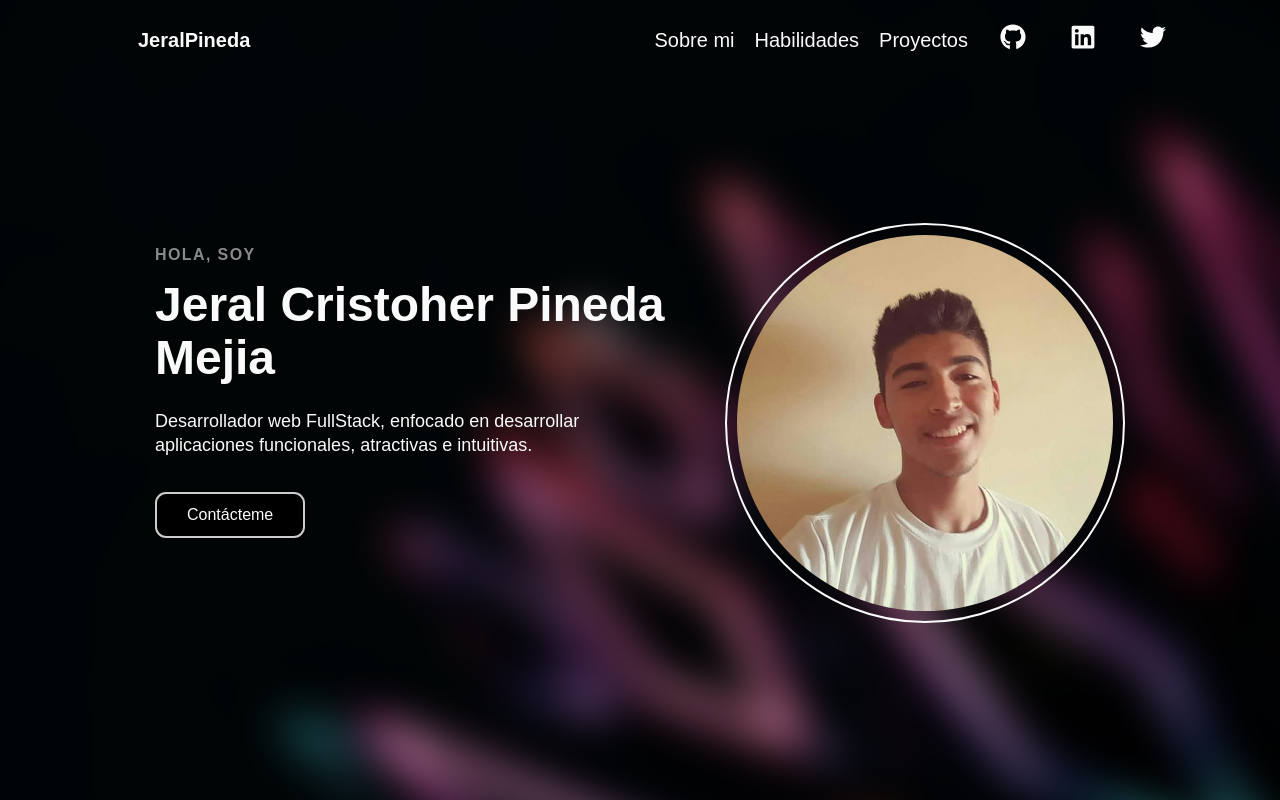
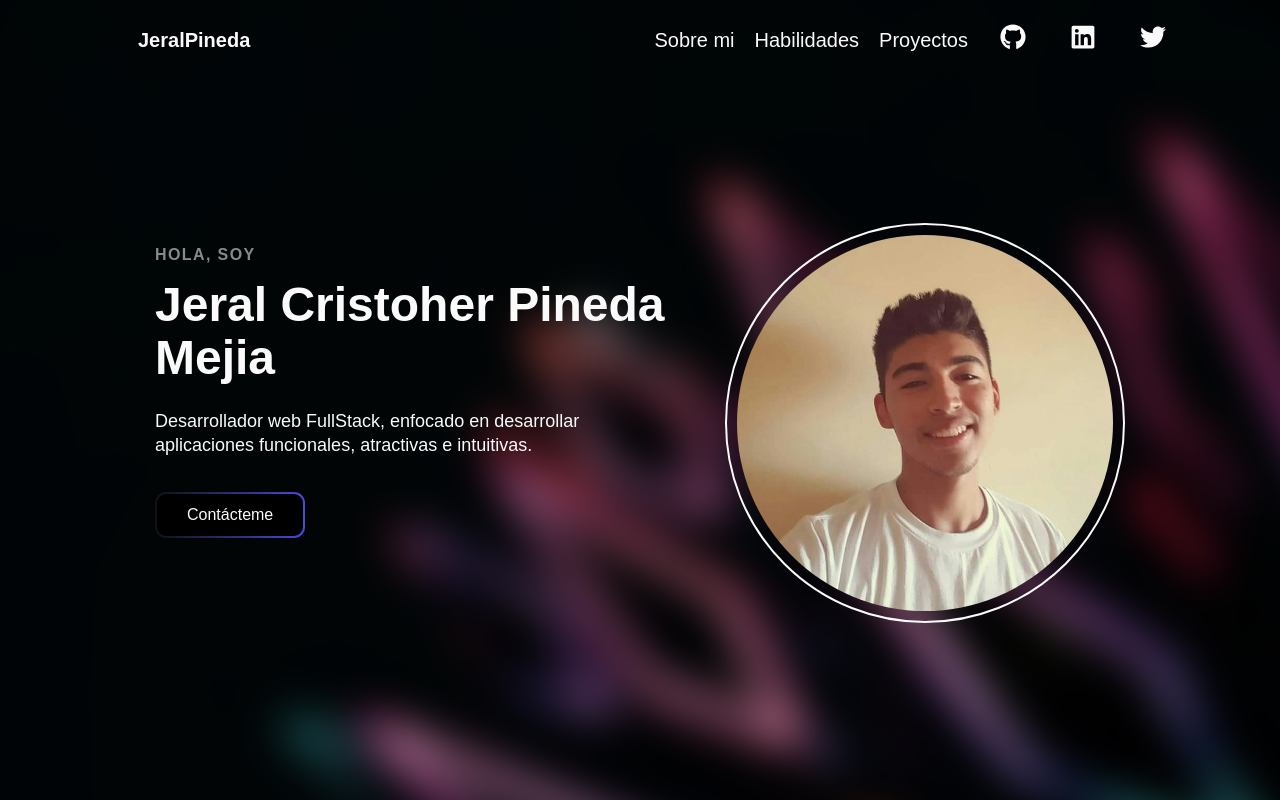
Before and after one commit to JeralPineda/portfolio, a React (Create React App) app: page / in a window 1280 px wide. Shown: the top 800 px of the page. Built offline with nearby package versions, Linux system fonts and the light colour scheme; a web font is replaced by a local one; what assets would draw is missing.

Commit message:
Actualizando el color de los botones

```diff
--- a/src/components/ButtonElement.js
+++ b/src/components/ButtonElement.js
@@ -26,7 +26,8 @@ export const Button = styled(Link)`
 `;
 
 export const ButtonLink = styled(LinkR)`
-   background: ${({ primary }) => (primary ? '#000' : '#010606')};
+   background: ${({ primary }) => (primary ? `linear-gradient(#000, #000) padding-box, linear-gradient(to right, #111, #444bdc) border-box;` : '#000')};
+
    border-radius: 1.1rem;
    white-space: nowrap;
    padding: ${({ big }) => (big ? '14px 48px' : '12px 30px')};
@@ -41,10 +42,11 @@ export const ButtonLink = styled(LinkR)`
    position: relative;
    transition: background 0.2s ease-out;
 
-   border: ${({ primary }) => (primary ? '2px solid #ccc' : '1px solid #ccc')};
+   border: ${({ primary }) => (primary ? '2px solid transparent' : '1px solid #fafafa')};
 
    &:hover {
-      background: linear-gradient(#000, #000) padding-box, linear-gradient(to right, #743ad5, #d53a9d) border-box;
+      background: linear-gradient(#000, #000) padding-box, linear-gradient(to right, #111, #191e7e) border-box;
       border: 2px solid transparent;
+      color: #ccc;
    }
 `;
```
